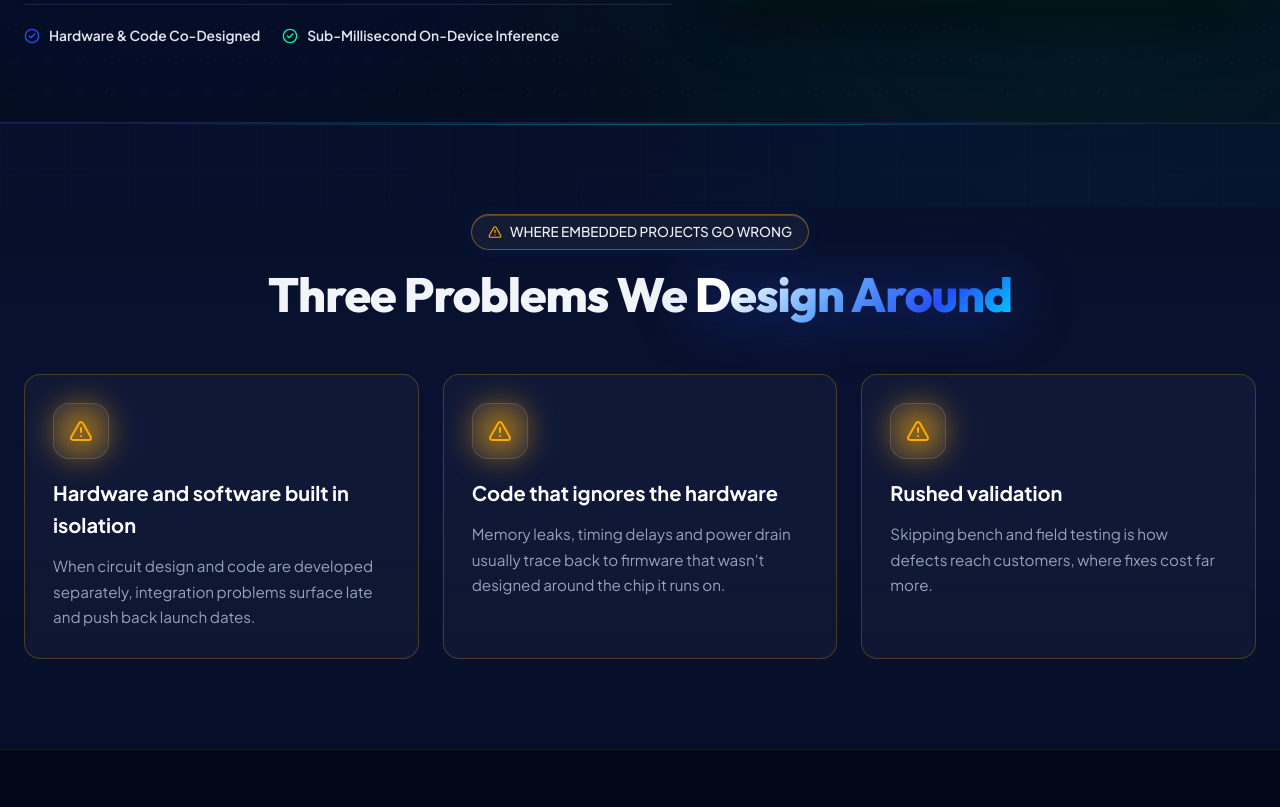
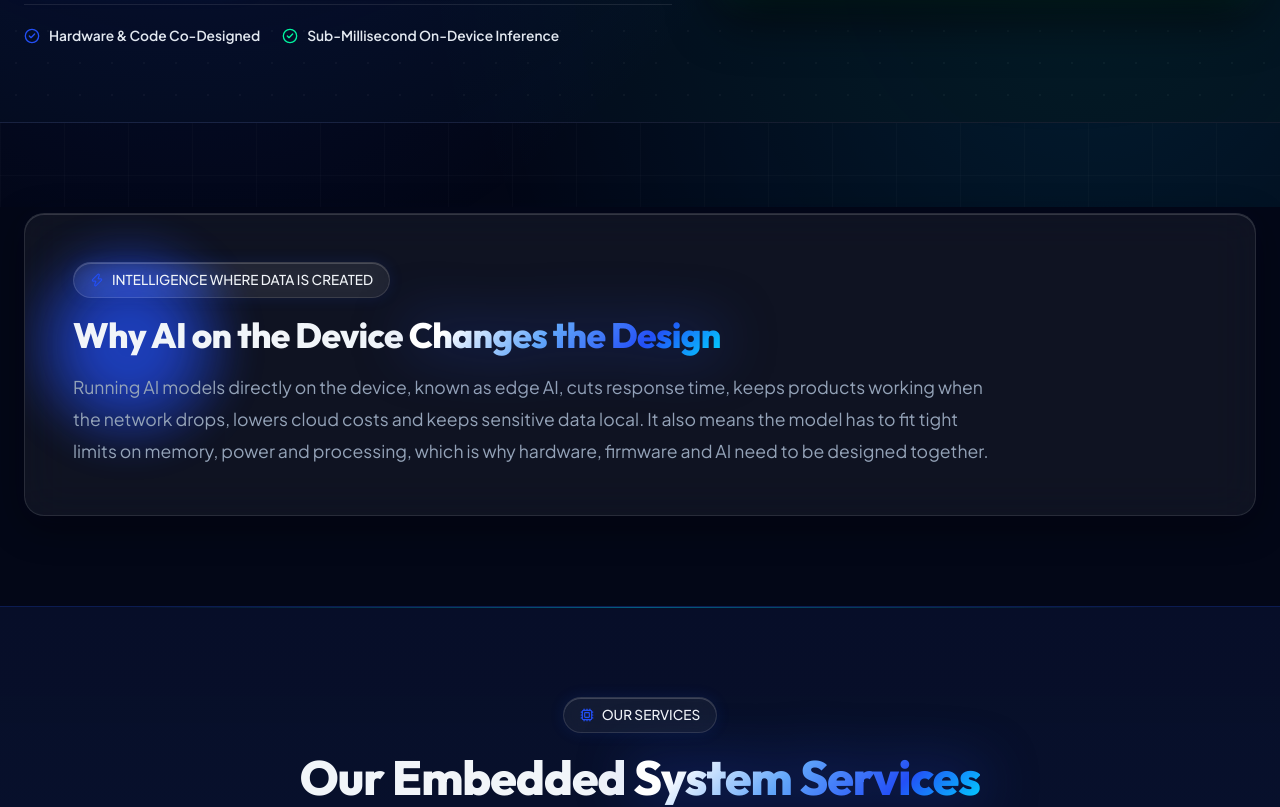
Before and after one commit to AmarAbbas123/VisualSoft_Global, a React (Vite) app: page /ai-enabled-embedded-system-design in a window 1280 px wide. Shown: the part 593-1400 px from the top of the page. Built offline with nearby package versions, Linux system fonts and the light colour scheme.

Commit message:
problem section remove form ai emabedded page

```diff
--- a/src/pages/EmbeddedSystems.jsx
+++ b/src/pages/EmbeddedSystems.jsx
@@ -8,7 +8,6 @@ import {
   Activity,
   Layers,
   CheckCircle2,
-  AlertTriangle,
   Radio,
   HardDrive,
   Terminal,
@@ -68,21 +67,6 @@ export default function EmbeddedSystems({ onOpenModal }) {
     document.title = "AI Embedded Systems & IoT Design Services | VisualSoft Global";
     window.scrollTo(0, 0);
   }, []);
-
-  const pitfalls = [
-    {
-      title: 'Hardware and software built in isolation',
-      desc: 'When circuit design and code are developed separately, integration problems surface late and push back launch dates.'
-    },
-    {
-      title: 'Code that ignores the hardware',
-      desc: "Memory leaks, timing delays and power drain usually trace back to firmware that wasn't designed around the chip it runs on."
-    },
-    {
-      title: 'Rushed validation',
-      desc: 'Skipping bench and field testing is how defects reach customers, where fixes cost far more.'
-    }
-  ];
 
   const services = [
     { num: '01', title: 'Custom Firmware Development', text: 'Write bare-metal and RTOS-based firmware for MCUs, SoCs, and microprocessors tailored to your hardware architecture.' },
@@ -384,38 +368,6 @@ export default function EmbeddedSystems({ onOpenModal }) {
                 </div>
               </div>
             </div>
-          </div>
-        </div>
-      </section>
-
-      {/* Section 2: Where embedded projects go wrong (High-Impact Danger Cards) */}
-      <section className="section-spacing section-alt-contrast">
-        <div className="app-container">
-          <div className="section-header">
-            <div className="glass-pill section-tag" style={{ borderColor: 'rgba(255, 170, 0, 0.4)' }}>
-              <AlertTriangle size={14} style={{ color: 'var(--neon-amber)' }} />
-              <span>WHERE EMBEDDED PROJECTS GO WRONG</span>
-            </div>
-            <h2 className="section-title">
-              Three Problems We <span className="text-gradient-brand">Design Around</span>
-            </h2>
-          </div>
-
-          <div className="grid-cols-auto">
-            {pitfalls.map((p, i) => (
-              <div key={i} className="problem-card-danger">
-                <div className="icon-box-blur" style={{ marginBottom: '18px' }}>
-                  <div className="icon-blur-halo halo-amber" />
-                  <AlertTriangle size={24} style={{ color: 'var(--neon-amber)' }} />
-                </div>
-                <h3 style={{ fontSize: '1.25rem', fontWeight: 700, color: '#fff', marginBottom: '12px' }}>
-                  {p.title}
-                </h3>
-                <p style={{ color: 'var(--text-muted)', lineHeight: 1.7, fontSize: '0.95rem' }}>
-                  {p.desc}
-                </p>
-              </div>
-            ))}
           </div>
         </div>
       </section>
```
